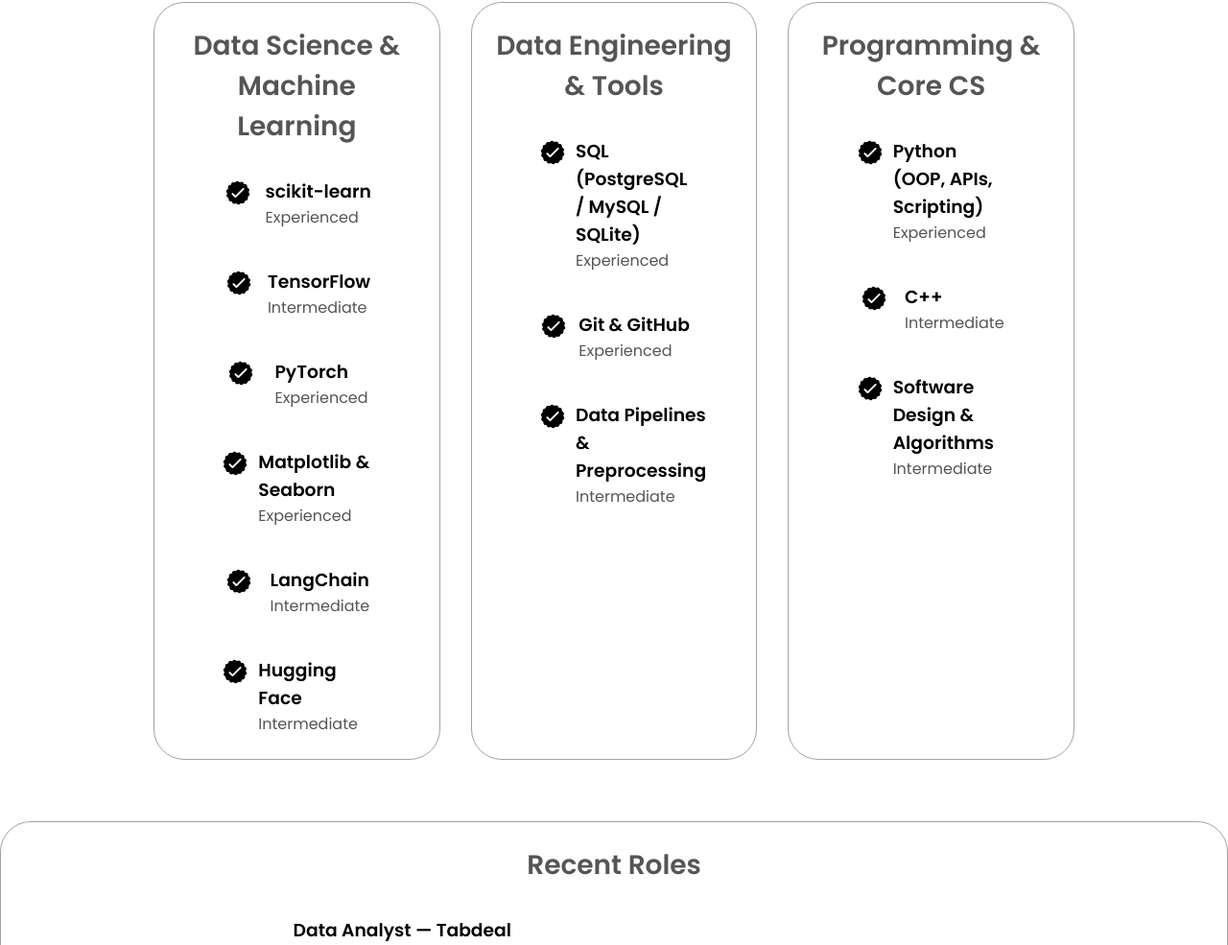
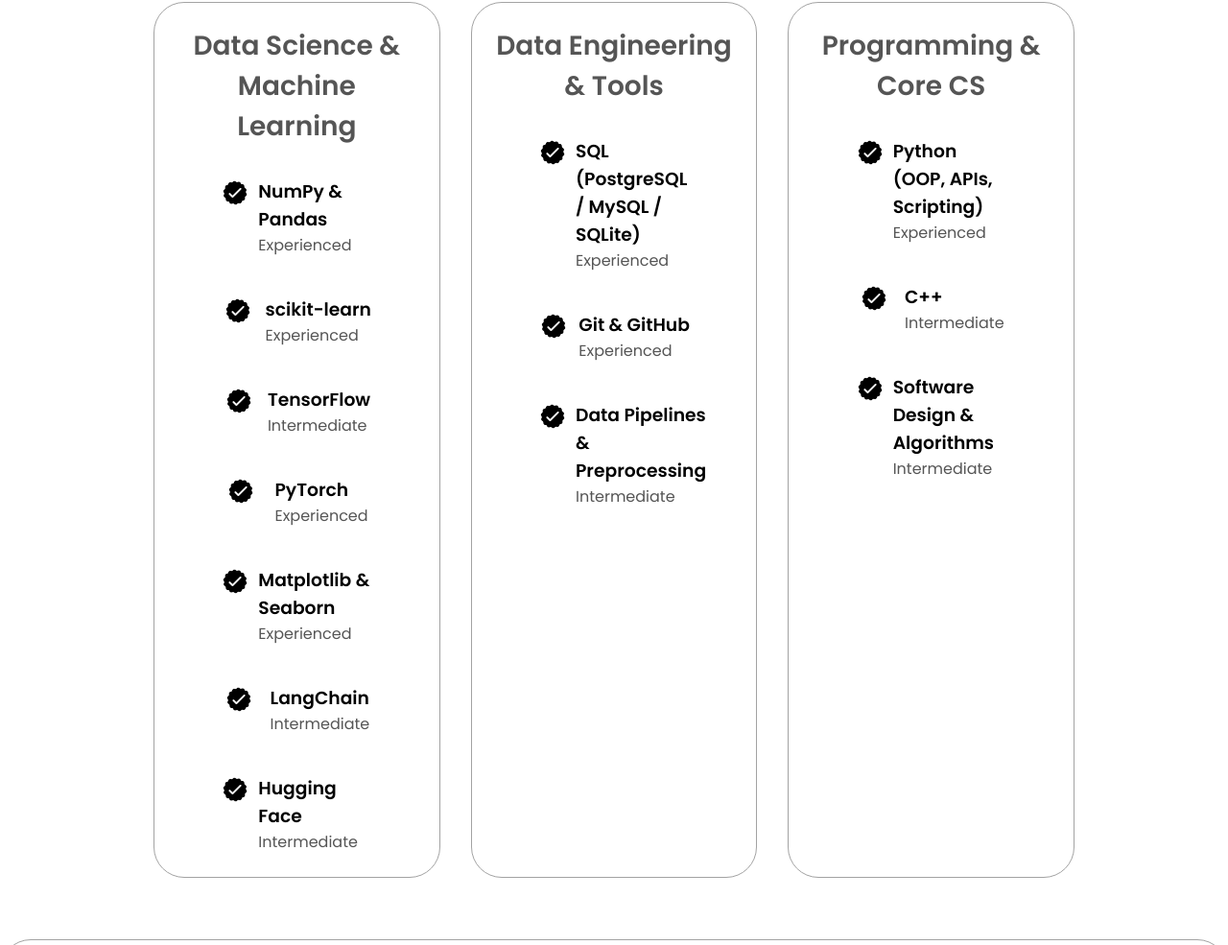
Before and after one commit to ao116/portfolio, a plain HTML site: page index.html in a window 1280 px wide. Shown: the part 1823-2808 px from the top of the page at 96% size. Drawn offline with Linux system fonts and the light colour scheme.

Commit message:
Revert "check"
This reverts commit 77276967840d30445e84b434bd93db73e3862286.

```diff
--- a/index.html
+++ b/index.html
@@ -118,6 +118,7 @@
           <div class="details-container">
             <h2 class="experience-sub-title">Data Science & Machine Learning</h2>
             <div class="article-container">
+              <article><img src="./assets/checkmark.png" class="icon" alt=""><div><h3>NumPy & Pandas</h3><p>Experienced</p></div></article>
               <article><img src="./assets/checkmark.png" class="icon" alt=""><div><h3>scikit-learn</h3><p>Experienced</p></div></article>
               <article><img src="./assets/checkmark.png" class="icon" alt=""><div><h3>TensorFlow</h3><p>Intermediate</p></div></article>
               <article><img src="./assets/checkmark.png" class="icon" alt=""><div><h3>PyTorch</h3><p>Experienced</p></div></article>
```
